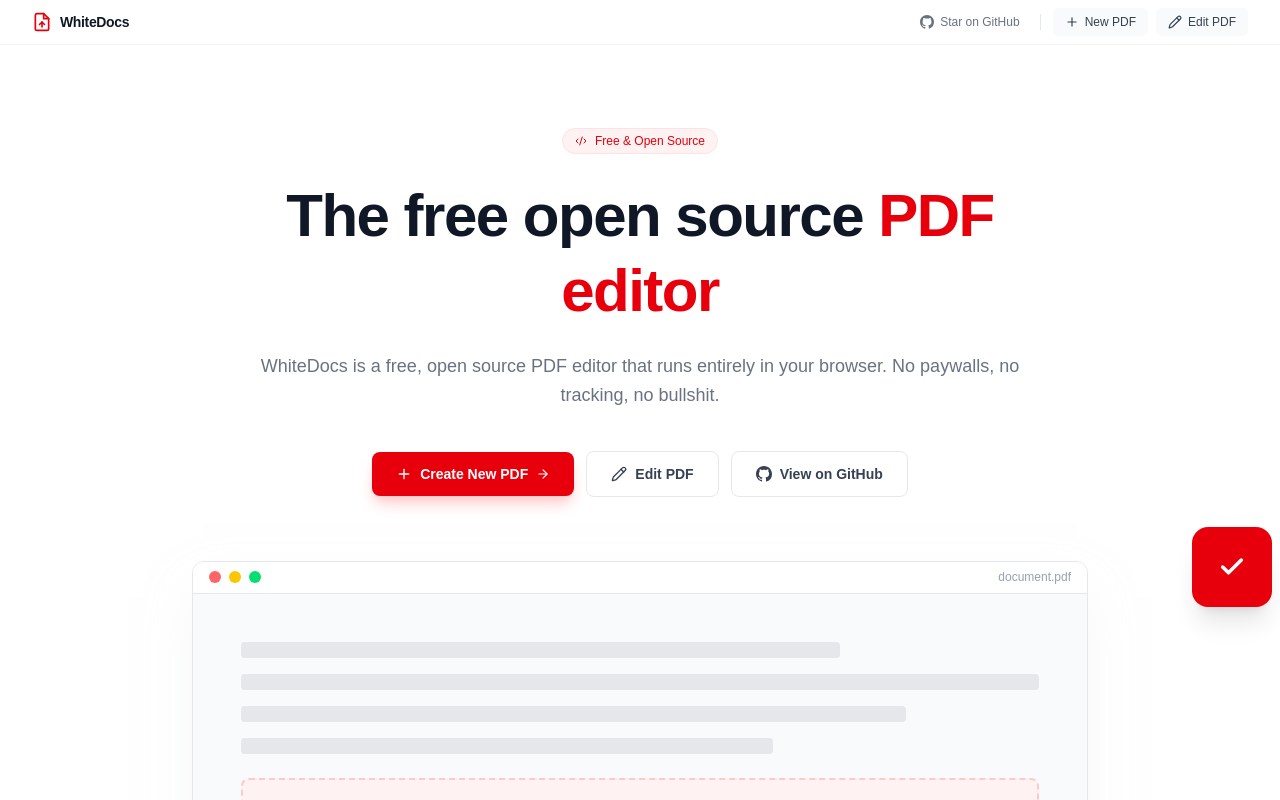
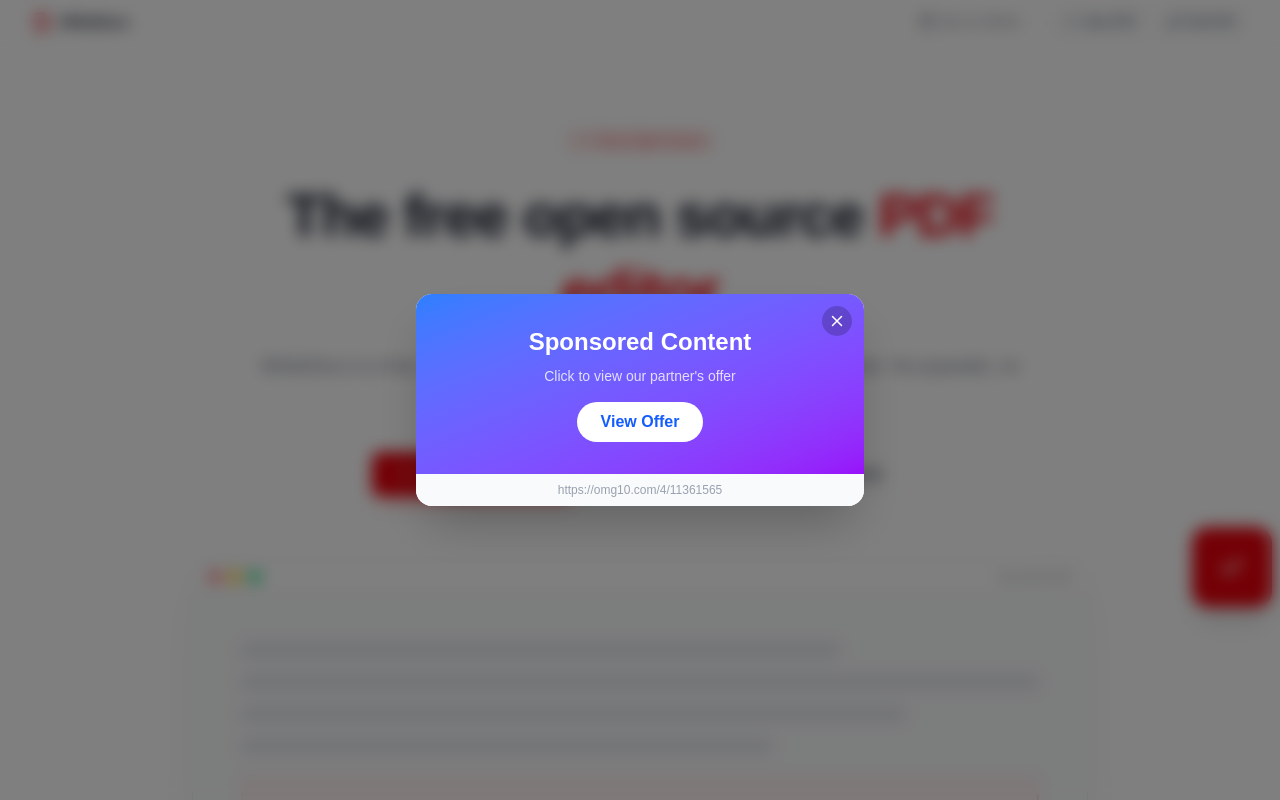
Before and after one commit to ayoolaowoilu/whitedocs, a Next.js app: page / in a window 1280 px wide. Shown: the top 800 px of the page. Built offline with nearby package versions, Linux system fonts and the light colour scheme.

Commit message:
Chore : Updated the pub folder

```diff
--- a/app/components/adPopup.tsx
+++ b/app/components/adPopup.tsx
@@ -1,131 +1,103 @@
-// components/AdPopup.tsx
+// components/adPopup.tsx
 "use client";
 
-import { useState, useEffect, useRef, useCallback } from "react";
+import { useState, useEffect, useCallback } from "react";
+import { X } from "lucide-react";
 
 interface AdPopupProps {
-  delay?: number;
-  zoneId?: string;
-  // How many hours before ad shows again after close (0 = never)
-  showAgainAfterHours?: number;
-  fallbackImage?: string;
-  fallbackLink?: string;
-  fallbackTitle?: string;
-  onClose?: () => void;
+  delay?: number; // ms before showing
+  showAgainAfterHours?: number; // hours before showing again
+  adUrl?: string; // direct ad link
+  zoneId?: string; // optional zone ID
 }
 
+const STORAGE_KEY = "adPopupLastShown";
+
 export default function AdPopup({
-  delay = 4000,
+  delay = 5000,
+  showAgainAfterHours = 24,
+  adUrl = "https://omg10.com/4/11361565",
   zoneId,
-  showAgainAfterHours = 0, // 0 = never show again
-  fallbackImage = "https://via.placeholder.com/320x180/3b82f6/ffffff?text=Special+Offer",
-  fallbackLink = "https://example.com",
-  fallbackTitle = "Special Offer",
-  onClose,
 }: AdPopupProps) {
   const [isVisible, setIsVisible] = useState(false);
-  const [isDismissed, setIsDismissed] = useState(true); // start hidden until checked
-  const adContainerRef = useRef<HTMLDivElement>(null);
-  const scriptLoaded = useRef(false);
-
-  const storageKey = "adPopupDismissed";
-  const storageTimeKey = "adPopupDismissedAt";
+  const [isClient, setIsClient] = useState(false);
 
   useEffect(() => {
-    const dismissed = localStorage.getItem(storageKey);
-    const dismissedAt = localStorage.getItem(storageTimeKey);
+    setIsClient(true);
 
-    let shouldShow = true;
+    // Check if we should show the popup
+    const lastShown = localStorage.getItem(STORAGE_KEY);
+    const now = Date.now();
+    const hoursSinceLastShown = lastShown
+      ? (now - parseInt(lastShown)) / (1000 * 60 * 60)
+      : Infinity;
 
-    if (dismissed === "true" && dismissedAt) {
-      if (showAgainAfterHours === 0) {
-        shouldShow = false;
-      } else {
-        const hoursSince = (Date.now() - parseInt(dismissedAt)) / (1000 * 60 * 60);
-        shouldShow = hoursSince >= showAgainAfterHours;
-      }
-    }
-
-    if (!shouldShow) {
-      setIsDismissed(true);
-      return;
-    }
-
-    setIsDismissed(false);
-
+    if (hoursSinceLastShown >= showAgainAfterHours) {
       const timer = setTimeout(() => {
         setIsVisible(true);
-
-      if (zoneId && adContainerRef.current && !scriptLoaded.current) {
-        const script = document.createElement("script");
-        script.async = true;
-        script.dataset.cfasync = "false";
-        script.src = `//propellerads.com/api/v1/publisher/zones/${zoneId}/native.js`;
-        adContainerRef.current.appendChild(script);
-        scriptLoaded.current = true;
+      }, delay);
+      return () => clearTimeout(timer);
     }
-    }, delay);
-
-    return () => clearTimeout(timer);
-  }, [delay, zoneId, showAgainAfterHours]);
+  }, [delay, showAgainAfterHours]);
 
   const handleClose = useCallback(() => {
     setIsVisible(false);
-    setIsDismissed(true);
-    localStorage.setItem(storageKey, "true");
-    localStorage.setItem(storageTimeKey, Date.now().toString());
-    onClose?.();
-  }, [onClose]);
+    localStorage.setItem(STORAGE_KEY, Date.now().toString());
+  }, []);
 
-  if (isDismissed) return null;
+  const handleAdClick = useCallback(() => {
+    // Open ad in new tab
+    window.open(adUrl, "_blank", "noopener,noreferrer");
+    handleClose();
+  }, [adUrl, handleClose]);
+
+  // Don't render during SSR
+  if (!isClient || !isVisible) return null;
 
   return (
-    <div
-      className={`
-        fixed bottom-4 right-4 z-50
-        w-80 sm:w-96
-        bg-white rounded-xl shadow-2xl
-        border border-gray-200
-        transform transition-all duration-500 ease-out
-        ${isVisible ? "translate-y-0 opacity-100" : "translate-y-8 opacity-0 pointer-events-none"}
-      `}
-    >
+    <div className="fixed inset-0 z-[9999] flex items-center justify-center bg-black/50 backdrop-blur-sm animate-in fade-in duration-300">
+      <div className="relative bg-white rounded-2xl shadow-2xl max-w-md w-full mx-4 overflow-hidden animate-in zoom-in-95 duration-300">
         {/* Close button */}
         <button
           onClick={handleClose}
-        className="absolute -top-3 -right-3 w-8 h-8 bg-gray-900 text-white rounded-full flex items-center justify-center text-lg leading-none hover:bg-gray-700 transition-colors shadow-lg cursor-pointer z-10"
+          className="absolute top-3 right-3 z-10 p-1.5 rounded-full bg-black/20 hover:bg-black/40 text-white transition-colors"
           aria-label="Close ad"
         >
-        ×
+          <X size={18} />
         </button>
 
-      {/* Ad content */}
-      <div className="p-3">
-        {zoneId ? (
+        {/* Ad content - Option 1: Clickable banner/image */}
         <div
-            ref={adContainerRef}
-            className="min-h-[180px] rounded-lg overflow-hidden bg-gray-50 flex items-center justify-center"
+          onClick={handleAdClick}
+          className="cursor-pointer group"
         >
-            <span className="text-xs text-gray-400">Loading...</span>
+          <div className="bg-gradient-to-br from-blue-500 to-purple-600 p-8 text-center">
+            <h3 className="text-white text-2xl font-bold mb-2">
+              Sponsored Content
+            </h3>
+            <p className="text-white/80 text-sm mb-4">
+              Click to view our partner's offer
+            </p>
+            <button className="bg-white text-blue-600 px-6 py-2 rounded-full font-semibold hover:bg-white/90 transition-colors">
+              View Offer
+            </button>
           </div>
-        ) : (
-          <a
-            href={fallbackLink}
-            target="_blank"
-            rel="noopener noreferrer"
-            className="block"
-          >
-            <div className="relative aspect-video rounded-lg overflow-hidden bg-gray-100">
-              <img
-                src={fallbackImage}
-                alt={fallbackTitle}
-                className="w-full h-full object-cover"
+
+          {/* Optional: Show the actual ad URL for transparency */}
+          <div className="px-4 py-2 bg-gray-50 text-xs text-gray-400 text-center truncate">
+            {adUrl}
+          </div>
+        </div>
+
+        {/* Option 2: Iframe (uncomment if the ad supports iframe embedding) */}
+        {/*
+        <iframe
+          src={adUrl}
+          className="w-full h-[400px] border-0"
+          sandbox="allow-scripts allow-same-origin"
+          title="Advertisement"
         />
-            </div>
-            <h3 className="font-semibold text-gray-900 text-sm mt-2">{fallbackTitle}</h3>
-            <p className="text-xs text-gray-500 mt-1">Sponsored</p>
-          </a>
-        )}
+        */}
       </div>
     </div>
   );
--- a/app/layout.tsx
+++ b/app/layout.tsx
@@ -2,6 +2,7 @@
 import { Geist, Geist_Mono } from "next/font/google";
 import Script from "next/script";
 import "./globals.css";
+import AdPopup from "./components/adPopup";
 
 const geistSans = Geist({
   variable: "--font-geist-sans",
@@ -52,10 +53,12 @@
     >
       <body className="min-h-full flex flex-col">
         {children}
-        <Script
-          dangerouslySetInnerHTML={{
-            __html: `(function(s){s.dataset.zone='11361472';s.src='https://n6wxm.com/vignette.min.js';document.body.appendChild(s)})(document.createElement('script'));`,
-          }}
+
+        {/* Ad Popup - uncommented and configured with your direct link */}
+        <AdPopup
+          delay={5000}
+          adUrl="https://omg10.com/4/11361565"
+          showAgainAfterHours={24}
         />
       </body>
     </html>
```
Lines whose indentation alone changed are shown as unchanged.
